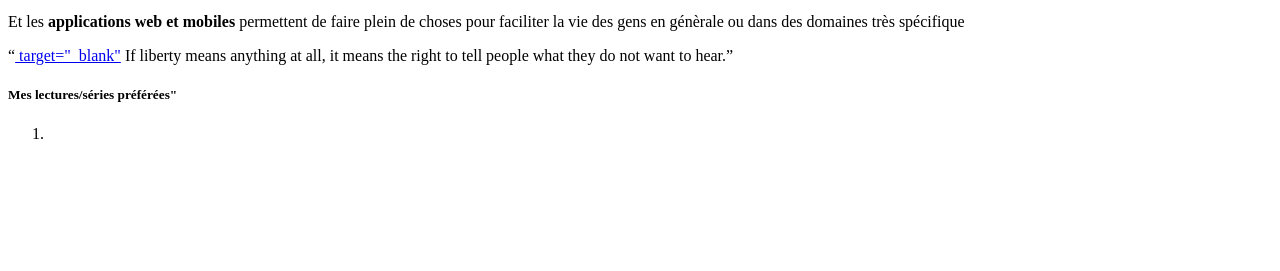
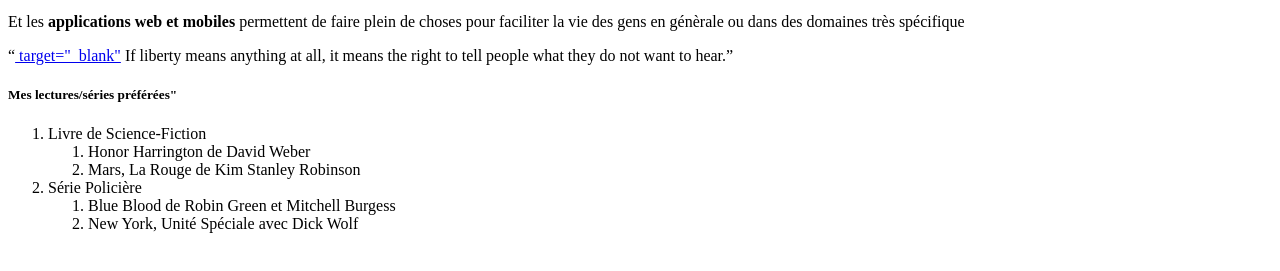
Before and after one commit to Wstephane/Learning-Environment, a plain HTML site: page index.html in a window 1280 px wide. Shown: the part 101-372 px from the top of the page. Drawn offline with Linux system fonts and the light colour scheme.

Commit message:
Version 2

```diff
--- a/index.html
+++ b/index.html
@@ -22,8 +22,17 @@
 	<h5>Mes lectures/séries préférées"</h5>
 
 		<ol>
-			<li>
-
+			<li>Livre de Science-Fiction</li>
+				<ol>
+					<li>Honor Harrington de David Weber</li>
+					<li>Mars, La Rouge de Kim Stanley Robinson</li>
+				</ol>
+			<li>Série Policière</li>
+				<ol>
+					<li>Blue Blood de Robin Green et Mitchell Burgess</li>
+					<li>New York, Unité Spéciale avec Dick Wolf</li>
+				</ol>
+		</ol>
 
 
 
```
